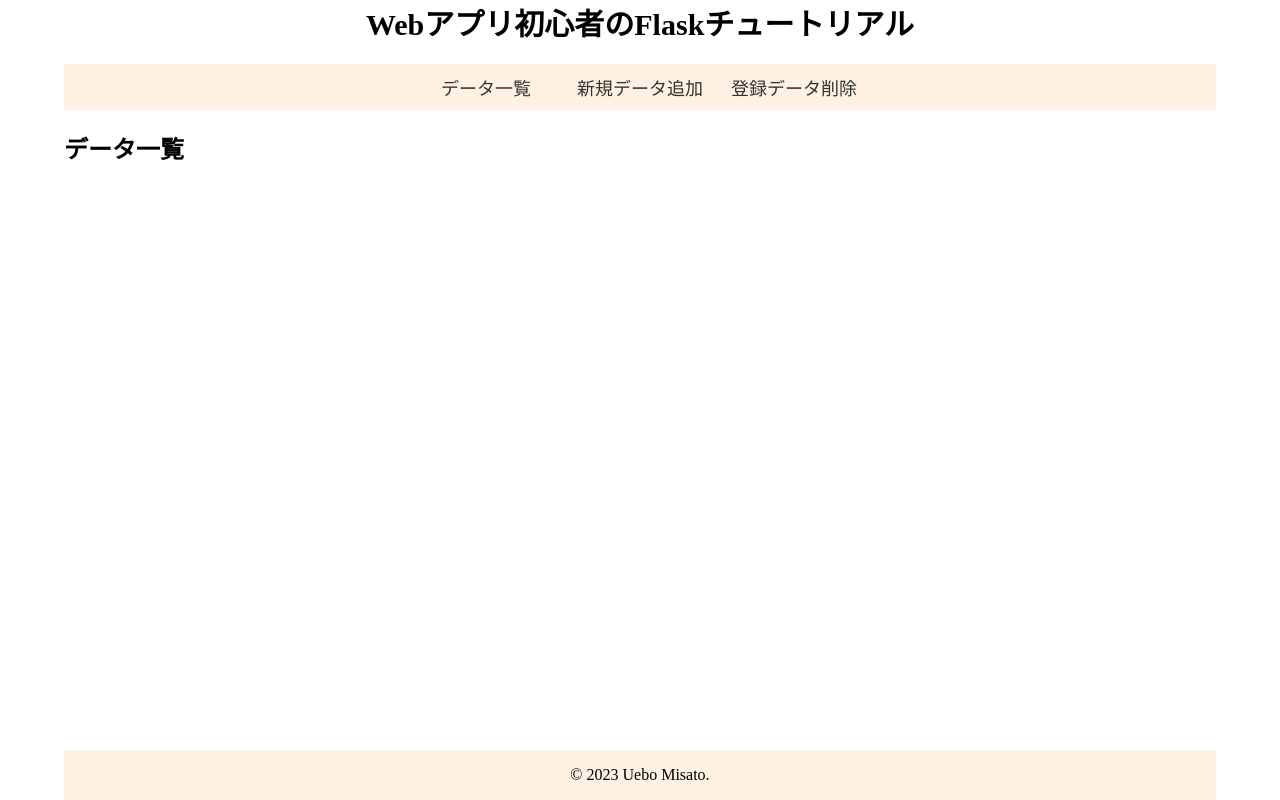
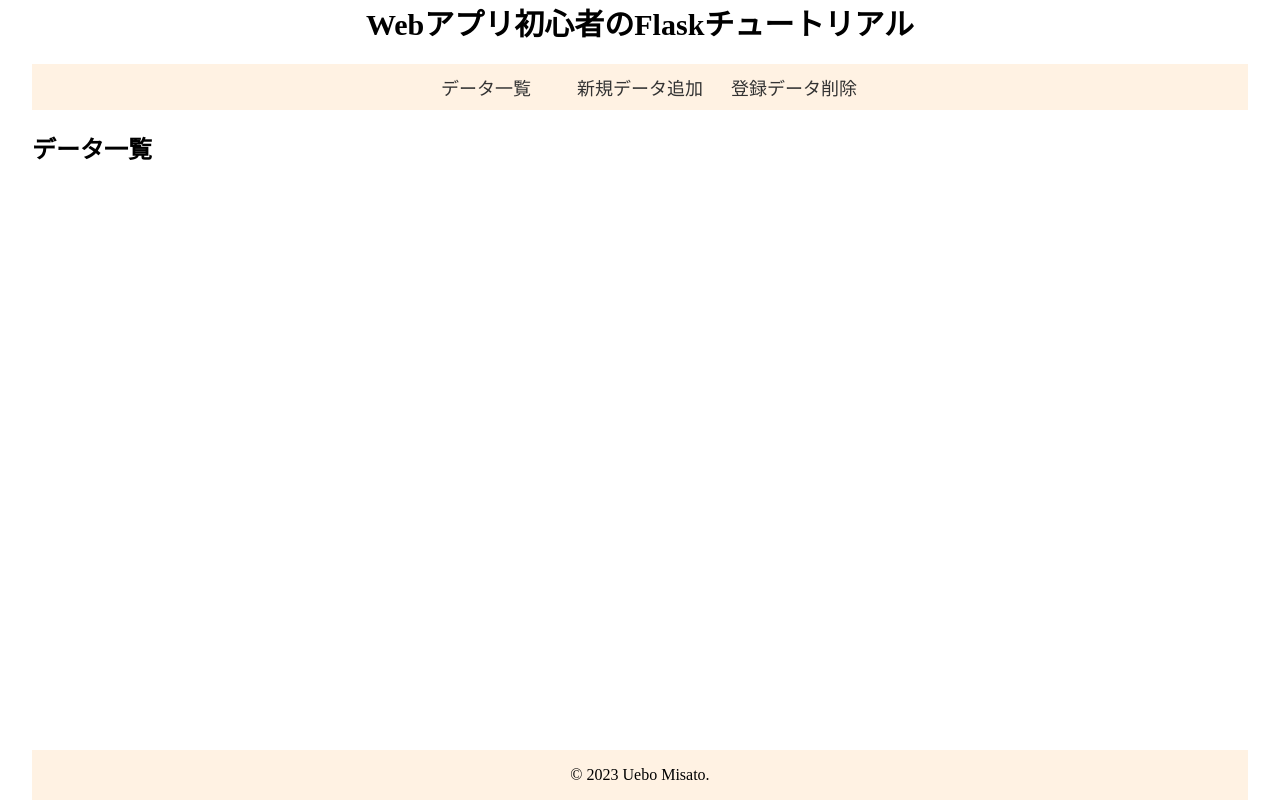
Before and after one commit to MisatoUebo/docker_practice, a Flask app: page / in a window 1280 px wide. Run offline with Flask 3, Linux system fonts and the light colour scheme; parts of the project's set-up code (start-up, migrations or seed data) failed here and were passed over.

Commit message:
css修正

```diff
--- a/app/src/static/style.css
+++ b/app/src/static/style.css
@@ -49,9 +49,13 @@ table td{
 }
 
 body {
-    width: 90%;
+    width: 95%;
     /* max-width: 1280px; */
-    margin: auto;
+    margin: auto; /* bodyの外側の余白を指定する */
+}
+
+.contents-group{
+    margin-bottom: 80px;
 }
 
 .date-group{
@@ -73,13 +77,14 @@ hr{
 }
 
 footer{
-    position: absolute;/*←絶対位置*/
+    position: fixed;/*←絶対位置*/
     bottom: 0; /*下に固定*/
     text-align: center;
     background: #fff2e3;
-    width: 90%;
+    width:95%;
+    margin: auto; /* bodyの外側の余白を指定する */
+    /* padding: 0px 10px; */
     /* max-width: 1280px; */
-    margin: auto;
 }
 
 /* flaskメッセージの色指定 */
```
